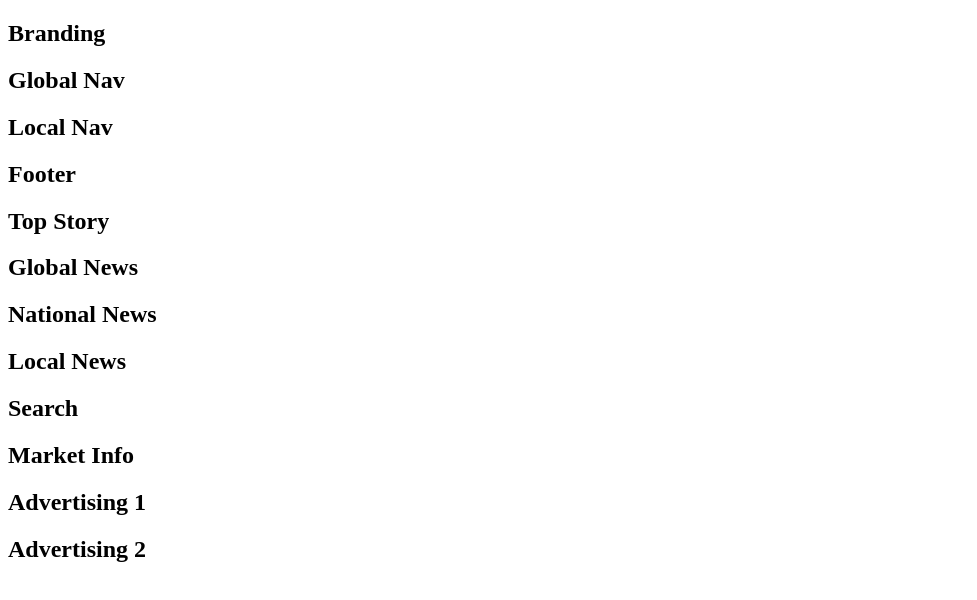
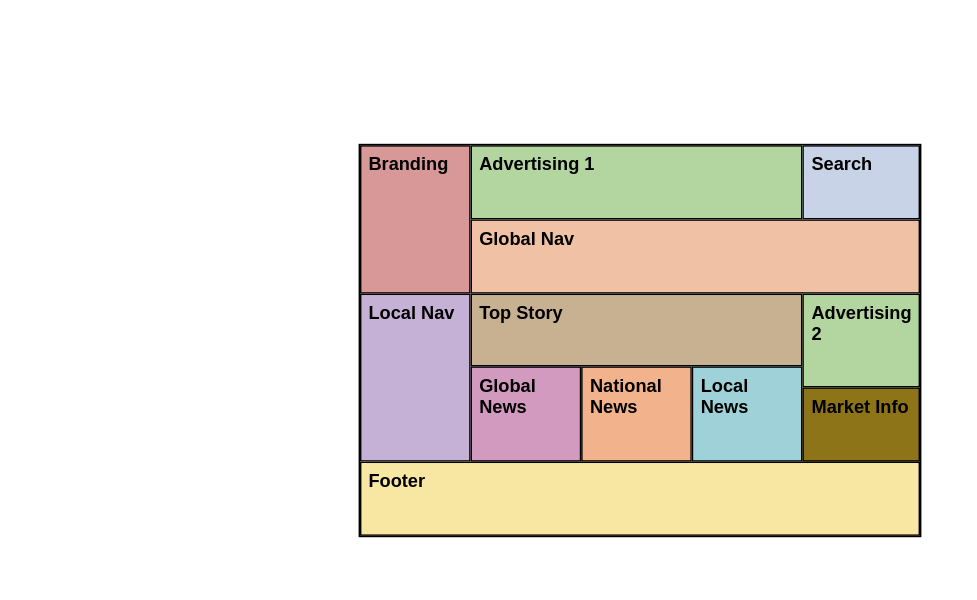
Before and after one commit to Nvvme/COMP2081Lab3, a plain HTML site: page index.html in a window 1280 px wide. Shown: the whole page, without its empty margins (0-977 px from the left). Drawn offline with Linux system fonts and the light colour scheme.

Commit message:
completed Lab3

```diff
--- a/index.html
+++ b/index.html
@@ -6,7 +6,64 @@
 		<meta name="description" content="A CSS Grid challenge to test your new layout skills">
 		<meta name="viewport" content="width=device-width, initial-scale=1">
 		<style>
-			/* Put styles for CSS Grid here for the Lab */
+
+.container {
+max-width: 400px;
+    margin: 200px auto;
+    display: grid;
+    grid-template-columns: repeat(5, 1fr);
+    grid-template-rows: auto auto auto auto auto auto;
+    grid-template-areas:
+        "branding advertising1 advertising1 advertising1 search"
+        "branding globalnav globalnav globalnav globalnav"
+        "localnav topstory topstory topstory advertising2"
+        "localnav globalnews nationalnews localnews advertising2"
+        "localnav globalnews nationalnews localnews marketinfo"
+        "footer footer footer footer footer";
+    gap: 0px;
+    border: 1px solid black;
+    transform: scale(1.4);
+
+}
+
+
+.item-a {
+    grid-area: branding;
+    background-color: #d99898;
+}
+.item-b { grid-area: globalnav; background-color: #f1c1a5; }
+.item-c {
+    grid-area: localnav;
+    background-color: #c5b1d5;
+}
+.item-d { grid-area: footer; background-color: #f7e7a2; }
+.item-e { grid-area: topstory; background-color: #c8b191; }
+.item-f { grid-area: globalnews; background-color: #d29abf; }
+.item-g { grid-area: nationalnews; background-color: #f1b28c; }
+.item-h { grid-area: localnews; background-color: #9ed1d8; }
+.item-i { grid-area: search; background-color: #c8d3e7; }
+.item-j { grid-area: marketinfo; background-color: #8d7419; }
+.item-k { grid-area: advertising1; background-color: #b3d6a1; }
+.item-l {
+    grid-area: advertising2;
+    background-color: #b3d6a1;
+}
+    .item {
+        display: flex;
+        align-items: flex-start;
+        justify-content: flex-start;
+        padding: 5px 5px 20px;
+        border: 1px solid black;
+    }
+
+h2 {
+    font-family: Arial, sans-serif;
+    font-size: small;
+    font-weight: bold;
+    margin-top: 0;
+    padding: 0;
+    text-align: left;
+}
 
 		</style>
 	</head>
```
